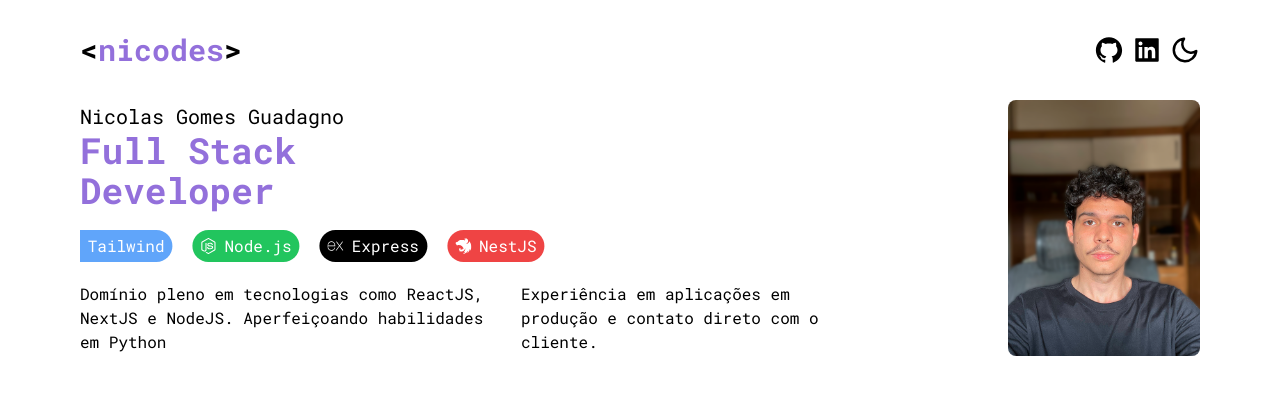
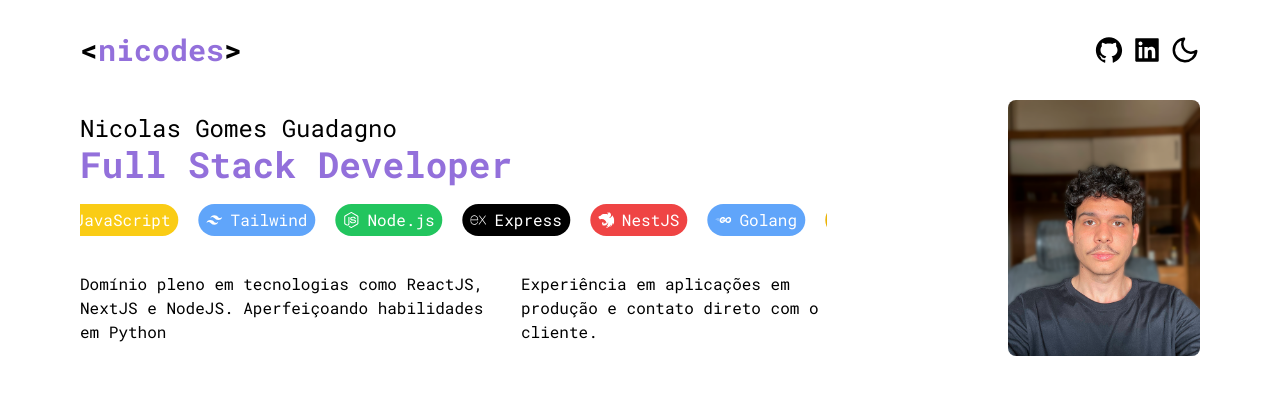
Before and after one commit to nclsgg/nicodes, a Next.js app: page / in a window 1280 px wide. Shown: the top 394 px of the page. Built offline with nearby package versions, Linux system fonts and the light colour scheme.

Commit message:
chore: Changed TechTags width

```diff
--- a/src/components/Resume.tsx
+++ b/src/components/Resume.tsx
@@ -87,9 +87,9 @@
       <section className="profile flex flex-col gap-5 w-2/3">
         <section className="flex flex-col">
           <h2 className="subtitle">Nicolas Gomes Guadagno</h2>
-          <h1 className="title text-ncls-purple font-bold">Full Stack<br/>Developer</h1>
+          <h1 className="title text-ncls-purple font-bold">Full Stack Developer</h1>
         </section>
-        <section className="technologies flex max-w-120 relative overflow-x-hidden">
+        <section className="technologies flex relative mb-4 overflow-x-hidden">
           <div className="flex gap-5 animate-scroll hover:animation-paused">
             {infiniteScrollTechTags.map((tech, index) => (
             <div key={index} className="technologies__item flex-shring-0">
--- a/tailwind.config.ts
+++ b/tailwind.config.ts
@@ -32,7 +32,7 @@
         "inherit": "inherit",
       },
       animation: {
-        "scroll": 'scroll 15s linear infinite',
+        "scroll": 'scroll 20s linear infinite',
       },
       keyframes: {
         "scroll": {
@@ -53,10 +53,10 @@
     function ({ addComponents }: { addComponents: Function }) {
       addComponents({
         '.title': {
-          '@apply text-base xl:text-4xl md:text-3xl sm:text-2xl': {}
+          '@apply text-xl xl:text-4xl md:text-3xl sm:text-2xl': {}
         },
         '.subtitle': {
-          '@apply text-sm xl:text-xl md:text-lg sm:text-base': {}
+          '@apply text-sm xl:text-2xl md:text-xl sm:text-lg': {}
         }
       });
     },
```
